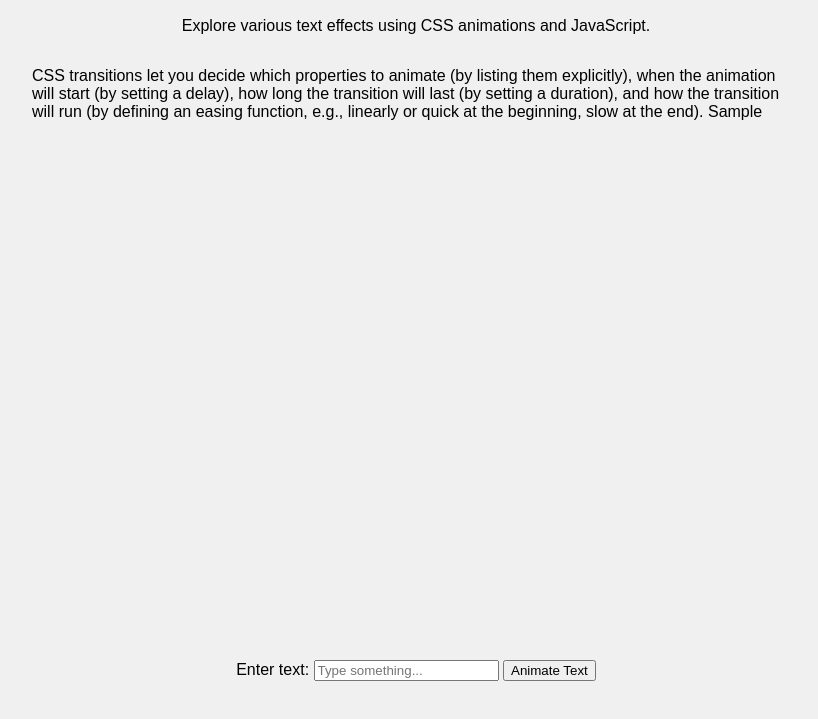
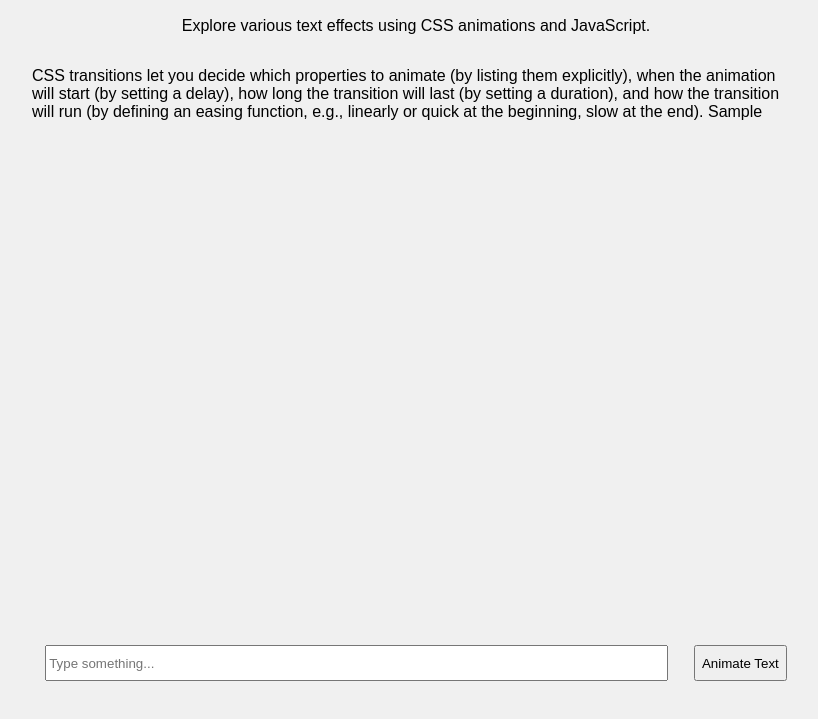
Before and after one commit to Johnxjp/css-animations, a plain HTML site: page text_effects/index.html in a window 1280 px wide. Both pictures are taken after typing "Sample" into the empty fields and a click on the button "Animate Text". Shown: the part 87-806 px from the top of the page, without its empty margins (224-1042 px from the left). Drawn offline with Linux system fonts and the light colour scheme.

Commit message:
Updated styling

```diff
--- a/text_effects/index.html
+++ b/text_effects/index.html
@@ -24,8 +24,7 @@
             </div>
         </div>
         <form class="text-input-form" id="text-form">
-            <label for="text-input">Enter text:</label>
-            <input type="text" id="text-input" placeholder="Type something..." required>
+            <input type="text" id="text-input" style="height: 30px; width: 80%;" placeholder="Type something..." required>
             <button type="submit" id="animate-button">Animate Text</button>
         </form>
     </div>
@@ -34,20 +33,17 @@
         const textInput = document.getElementById('text-input');
         const animateButton = document.getElementById('animate-button');
         const storyText = document.getElementById('story-text');
-        let wordIndex = 0;
 
         form.addEventListener('submit', (event) => {
             event.preventDefault(); // Prevent form submission
             const text = textInput.value.trim();
-            console.log('Animating text:', text);
             storyText.textContent = storyText.textContent; // This removes HTML tags
             if (text !== '') {
                 textInput.value = ''; // Clear input field
                 // Trigger animation with the entered text
-                text.split(' ').filter(word => word !== '').forEach((word) => {
+                text.split(' ').filter(word => word !== '').forEach((word, wordIndex) => {
                     // storyText.textContent = storyText.textContent + ' ' + word;
                     highlightNewText(word, wordIndex);
-                    wordIndex++;
                 });
 
                 // setTimeout(() => {
@@ -82,9 +78,9 @@
             // Set the timeout to add the fade-out class
             const delay = 50
             setTimeout(() => {
-                console.log('Adding fade-out to:', text);
-                newTextElement.classList.add('fade-out');
-            }, delay * wordIndex); // All animations start at roughly the same time
+                console.log('Adding fade-in to:', text);
+                newTextElement.classList.add('fade-in');
+            }, delay * (wordIndex + 1)); // All animations start at roughly the same time
         }
 
     </script>
--- a/text_effects/styles.css
+++ b/text_effects/styles.css
@@ -29,6 +29,10 @@ body {
 .text-input-form {
     margin-bottom: 5vh;
     margin-top: 5vh;
+    width: 100%;
+    display: flex;
+    flex-direction: row;
+    justify-content: space-around;
 }
 
 .story-container {
@@ -39,12 +43,13 @@ body {
 }
 
 .new-text {
-    background: yellow;
-    transition: background 2s ease-in-out;
-    padding: 1px 0px;
+    /* background: yellow; */
+    opacity: 0;
+    transition: opacity 2s ease-in-out;
+    /* padding: 1px 0px; */
 }
 
 /* Applies when element has both classes */
-.new-text.fade-out {
-    background: transparent;
+.new-text.fade-in {
+    opacity: 1;
 }
```
